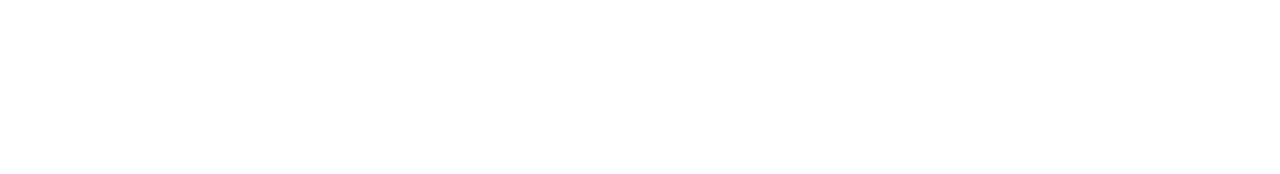
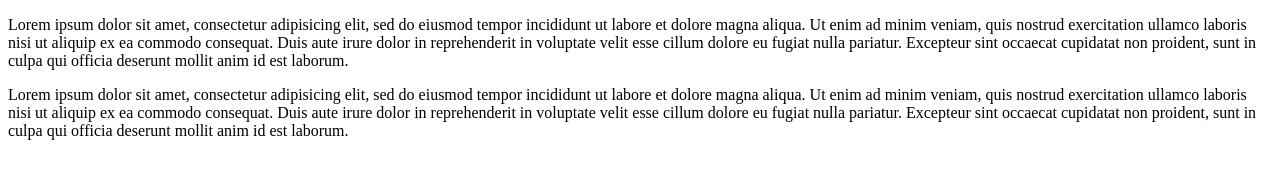
Before and after one commit to klimakaite/test_programavimopagr, a plain HTML site: page index.html in a window 1280 px wide. Drawn offline with Linux system fonts and the light colour scheme.

Commit message:
pridetos pastraipos

```diff
--- a/index.html
+++ b/index.html
@@ -1 +1,14 @@
-<html></html>
+<!DOCTYPE html>
+<html lang="en" dir="ltr">
+  <head>
+    <meta charset="utf-8">
+    <title></title>
+  </head>
+  <body>
+    <p>Lorem ipsum dolor sit amet, consectetur adipisicing elit, sed do eiusmod tempor incididunt ut labore et dolore magna
+      aliqua. Ut enim ad minim veniam, quis nostrud exercitation ullamco laboris nisi ut aliquip ex ea commodo consequat.
+      Duis aute irure dolor in reprehenderit in voluptate velit esse cillum dolore eu fugiat nulla pariatur. Excepteur sint
+      occaecat cupidatat non proident, sunt in culpa qui officia deserunt mollit anim id est laborum.</p>
+      <p>Lorem ipsum dolor sit amet, consectetur adipisicing elit, sed do eiusmod tempor incididunt ut labore et dolore magna aliqua. Ut enim ad minim veniam, quis nostrud exercitation ullamco laboris nisi ut aliquip ex ea commodo consequat. Duis aute irure dolor in reprehenderit in voluptate velit esse cillum dolore eu fugiat nulla pariatur. Excepteur sint occaecat cupidatat non proident, sunt in culpa qui officia deserunt mollit anim id est laborum.</p>
+  </body>
+</html>
```
